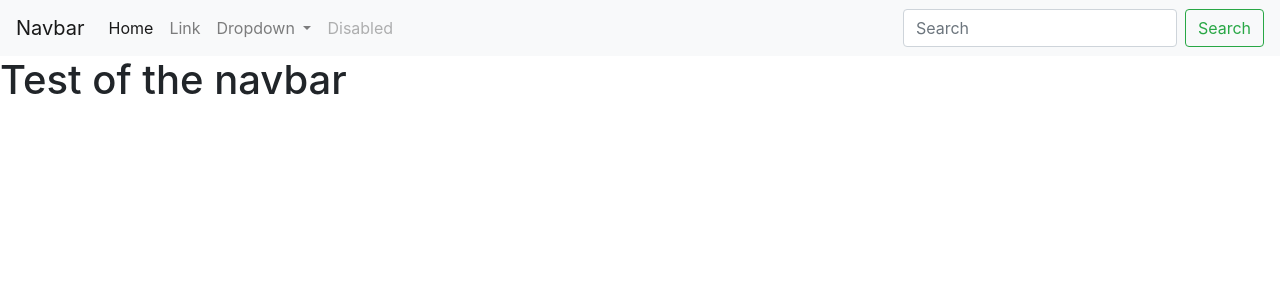
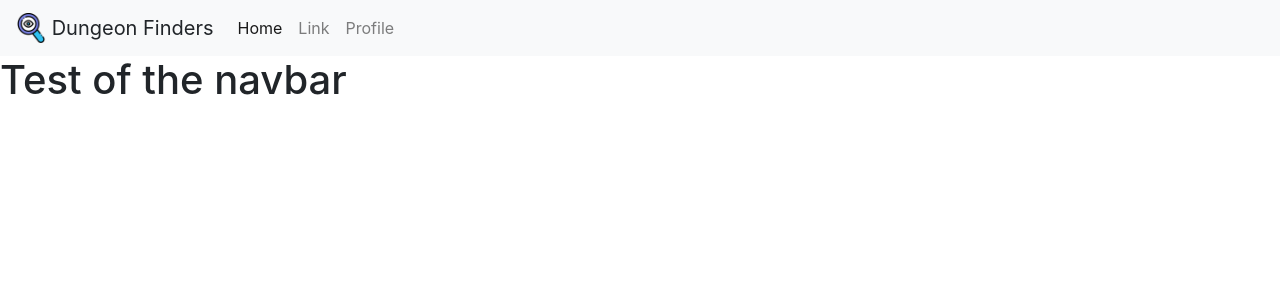
Before and after one commit to aliv314/dungeon-finder, a Flask app: page / in a window 1280 px wide. Shown: the top 300 px of the page. Run offline with Flask 2, Linux system fonts and the light colour scheme; some libraries are stand-ins or nearby versions.

Commit message:
nav bar configuration

```diff
--- a/templates/navbar.html
+++ b/templates/navbar.html
@@ -7,38 +7,26 @@
 </head>
 <body>
     <nav class="navbar navbar-expand-lg navbar-light bg-light">
-      <a class="navbar-brand" href="#">Navbar</a>
-      <button class="navbar-toggler" type="button" data-toggle="collapse" data-target="#navbarSupportedContent" aria-controls="navbarSupportedContent" aria-expanded="false" aria-label="Toggle navigation">
-        <span class="navbar-toggler-icon"></span>
-      </button>
+      <a class="navbar-brand">
+          <img src="static/glasseye.png" width="30" height="30" class="d-inline-block align-top" alt="">
+          Dungeon Finders
+      </a>
+
 
       <div class="collapse navbar-collapse" id="navbarSupportedContent">
         <ul class="navbar-nav mr-auto">
           <li class="nav-item active">
-            <a class="nav-link" href="#">Home <span class="sr-only">(current)</span></a>
+            <a class="nav-link" href="#">Home
+                <span class="sr-only">(current)</span>
+            </a>
           </li>
           <li class="nav-item">
             <a class="nav-link" href="#">Link</a>
           </li>
-          <li class="nav-item dropdown">
-            <a class="nav-link dropdown-toggle" href="#" id="navbarDropdown" role="button" data-toggle="dropdown" aria-haspopup="true" aria-expanded="false">
-              Dropdown
-            </a>
-            <div class="dropdown-menu" aria-labelledby="navbarDropdown">
-              <a class="dropdown-item" href="#">Action</a>
-              <a class="dropdown-item" href="#">Another action</a>
-              <div class="dropdown-divider"></div>
-              <a class="dropdown-item" href="#">Something else here</a>
-            </div>
-          </li>
-          <li class="nav-item">
-            <a class="nav-link disabled" href="#" tabindex="-1" aria-disabled="true">Disabled</a>
-          </li>
+            <li class="nav-item">
+                <a class = "nav-link" href="#">Profile</a>
+            </li>
         </ul>
-        <form class="form-inline my-2 my-lg-0">
-          <input class="form-control mr-sm-2" type="search" placeholder="Search" aria-label="Search">
-          <button class="btn btn-outline-success my-2 my-sm-0" type="submit">Search</button>
-        </form>
       </div>
     </nav>
     {% block content %}{% endblock %}
```
Also changed, not shown: static/glasseye.png (added).
